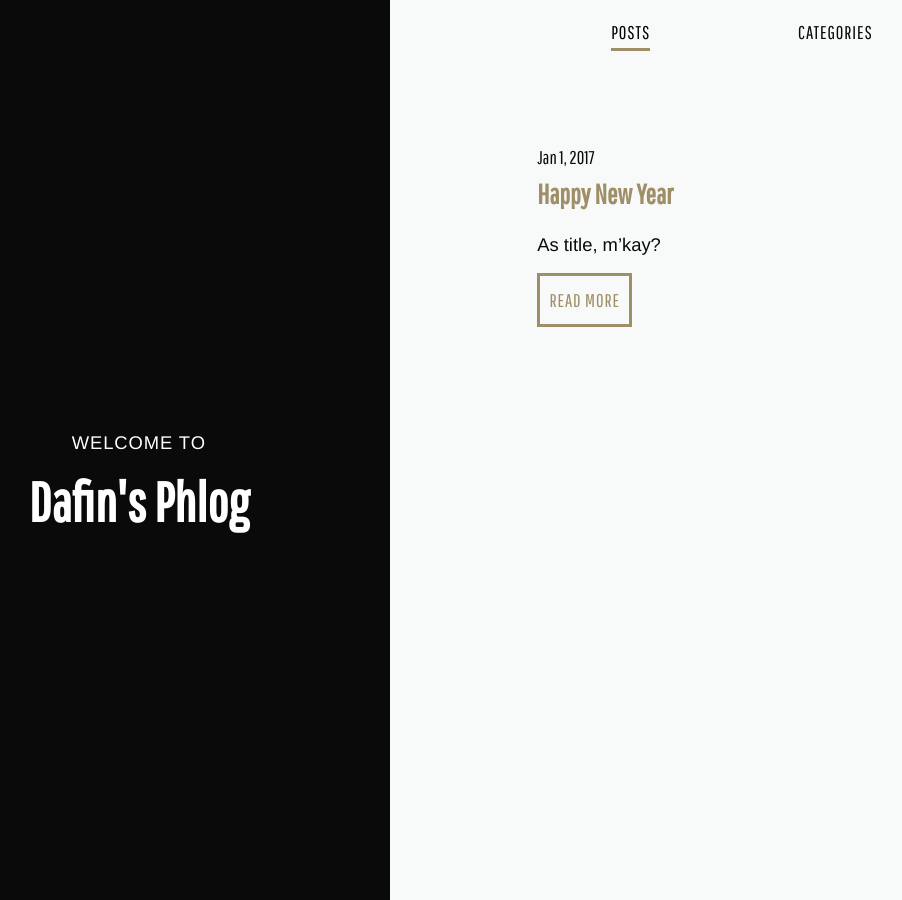
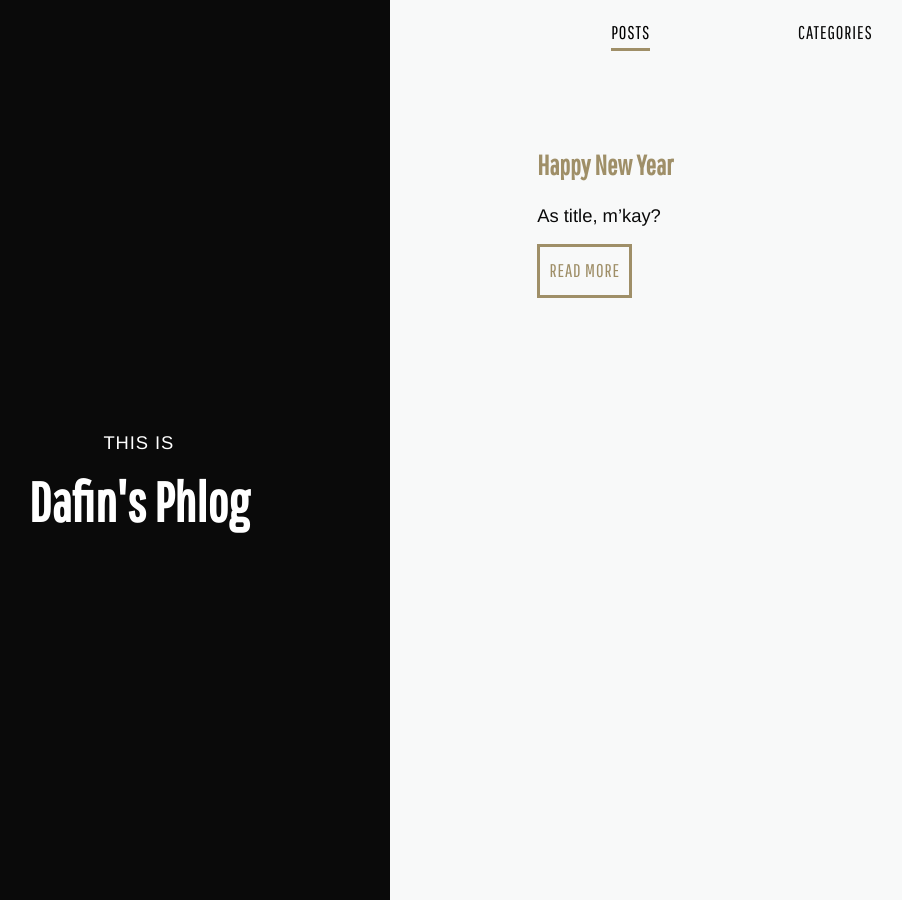
Before and after one commit to Dafin/dafin.github.io, a Jekyll site: the page built from index.html, in a window 1280 px wide. Shown: the whole page, without its empty margins (186-1088 px from the left). Built offline with Jekyll 4.4.1, drawn with Linux system fonts in a browser that asks for light colours; nearby versions of some CDN libraries; the list of posts is cut into pages by our own code.

Commit message:
- Changed intro text,  Date display changes

```diff
--- a/index.html
+++ b/index.html
@@ -7,7 +7,7 @@ layout: default
       <figure class="absolute-bg preview__img" style="background-image: url('{{ post.image }}');"></figure>
     {% endfor %}
     <div class="previews__container">
-      <span>Welcome to</span>
+      <span>This is</span>
       <h1>{{ site.title }}</h1>
     </div>
   </div>
@@ -25,7 +25,7 @@ layout: default
         {% for post in paginator.posts %}
           <li class="preview" itemprop="blogPost" itemscope itemtype="http://schema.org/BlogPosting">
             <a class="preview__link" href="{{ post.url | prepend: site.baseurl }}" itemprop="url">
-              <span class="preview__date" itemprop="datePublished" datetime="{{ post.date | date_to_xmlschema }}">{{ post.date | date: "%b %-d, %Y" }}</span>
+    <!--           <span class="preview__date" itemprop="datePublished" datetime="{{ post.date | date_to_xmlschema }}">{{ post.date | date: "%b %-d, %Y" }}</span> -->
               <h2 class="preview__header" itemprop="name">{{ post.title }}</h2>
               <p class="preview__excerpt" itemprop="description">{{ post.content | strip_html | truncatewords: 30 }}</p>
               <span class="preview__more">Read More</span>
```
